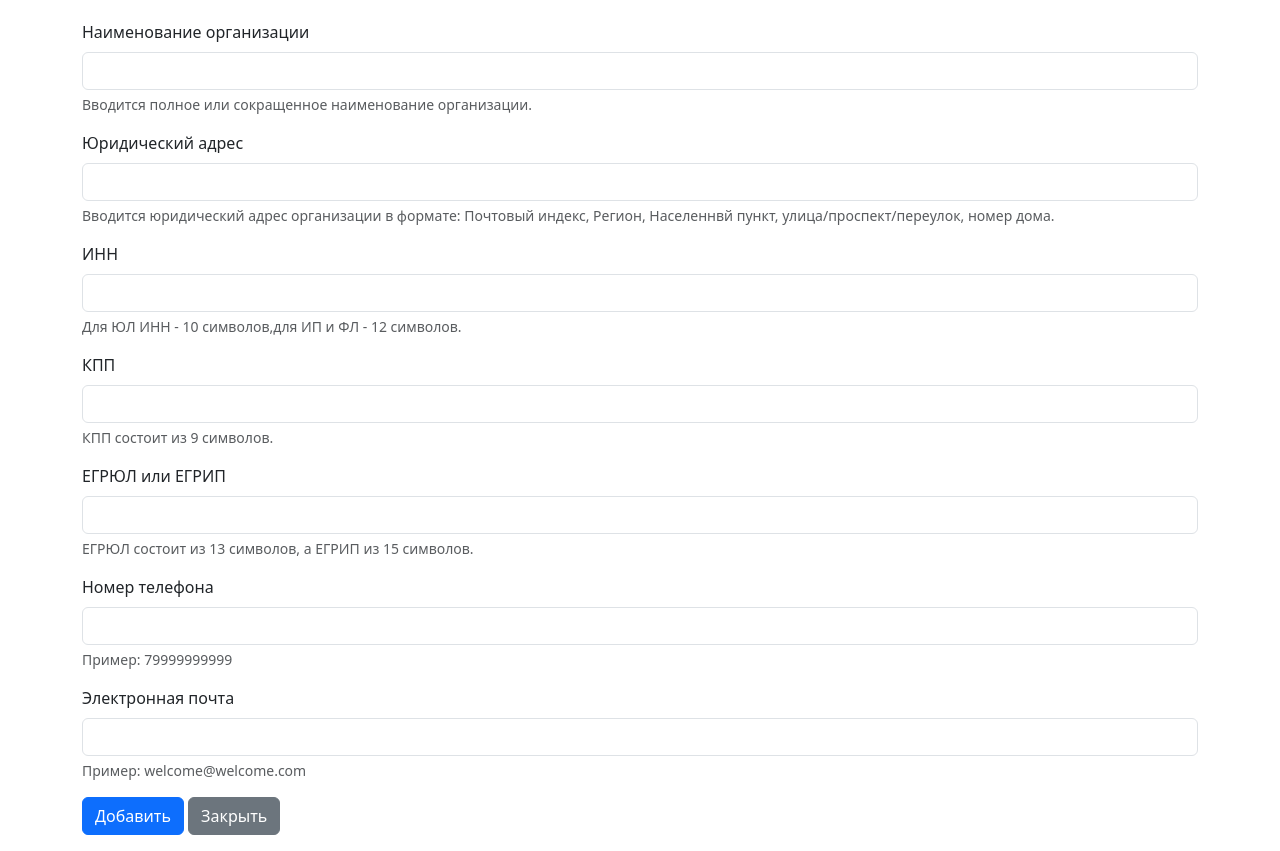
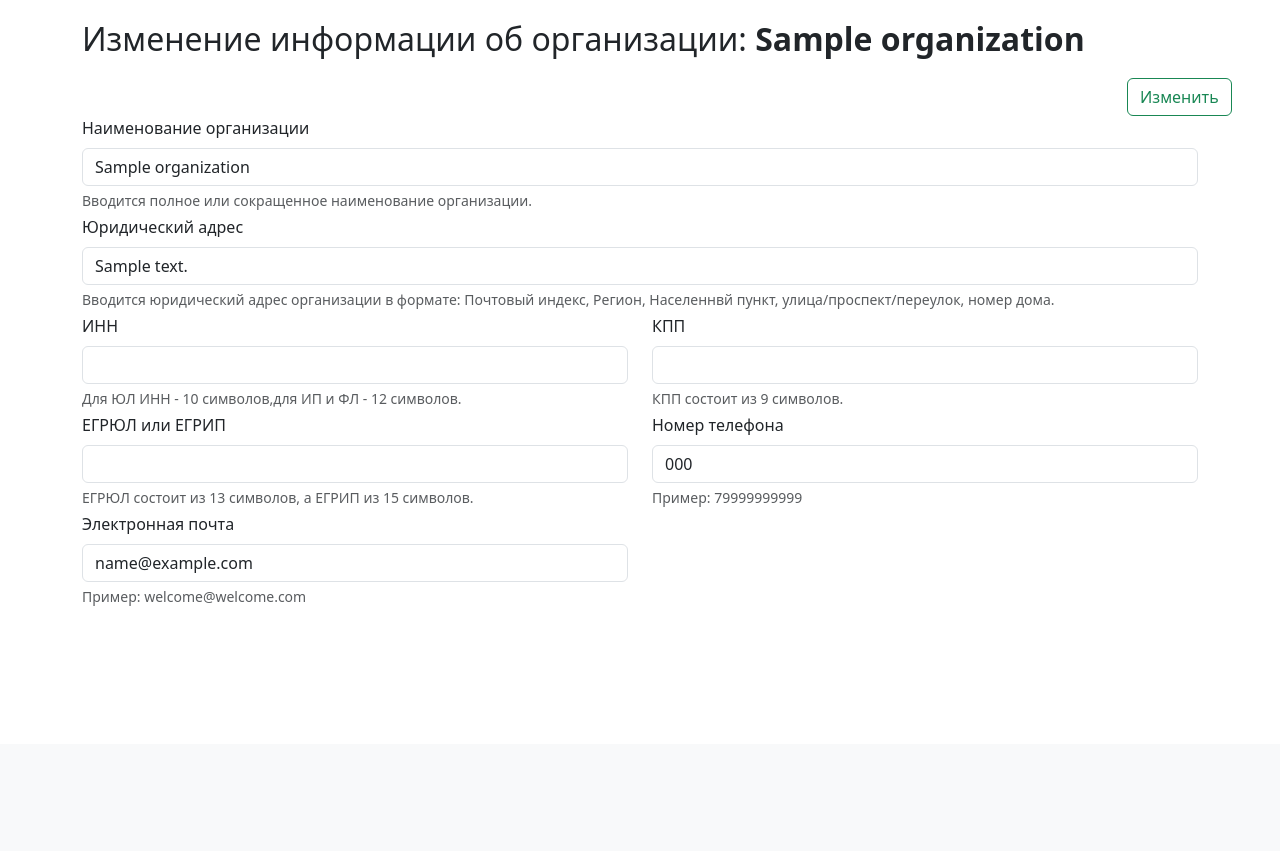
Before and after one commit to betinvoker/cert_furniture_prod, a Flask app: template templates/update_organization.html in a window 1280 px wide. Shown: the part 56-907 px from the top of the page. After the commit the page ends 662 px from the top, so only its background shows below. Run offline with Flask 3, Linux system fonts and the light colour scheme; the template is opened without the code that fills it: values that come from a table or form of the project are taken from there, others are empty; a user stored in the database is signed in; tables that the repository leaves empty hold one stand-in row (values such as "Sample post").

Commit message:
new page update_organization

```diff
--- a/app.py
+++ b/app.py
@@ -103,7 +103,8 @@ def profile_worker(login):
 def my_organization(login):
     customer = Customer.query.filter_by(login=session['login']).first()
     organizations = Organization.query.filter_by(id_client=customer.id)
-    return render_template('my_organization.html', user=customer, organizations=organizations,)
+
+    return render_template('my_organization.html', user=customer, organizations=organizations)
 
 @app.route("/add_myorganization", methods=['POST'])
 def add_organization():
@@ -128,55 +129,33 @@ def add_organization():
         db.session.rollback()
         return f"Ошибка записи: {e}", 500
 
+@app.route("/myorganization/update/<int:id>")
+def update_organization(id):
+    organization = Organization.query.get_or_404(id)
+    return render_template('update_organization.html', organization=organization)
 
-# @app.route("/myorganization/<int:id>/update")
-# def update_organization(id):
-#     id = request.form.get('id')
-#     organization = Organization.query.group_by(id)
+@app.route('/organization/update/<int:id>', methods=['POST'])
+def organization_update(id):
+    try:
+        organization = Organization.query.get(request.form['id'])
 
-#     return render_template('update_organization.html', organization=organization)
+        organization.name = request.form['name']
+        organization.jur_address = request.form['jur_address']
+        organization.inn = request.form['inn']
+        organization.kpp = request.form['kpp']
+        organization.egrul_egrip = request.form['egrul_egrip']
+        organization.phone = request.form['phone']
+        organization.email = request.form['email']
 
-# @app.route('/myorganization/<int:id>/update', methods=['POST'])
-# def update_organization(id):
-#     id = request.form.get('id')
-#     organization = Organization.query.get_or_404(id)
+        db.session.commit()
 
-#     # Сохраняем старые значения для отображения в случае ошибки
-#     old_name = organization.name
-#     old_jur_address = organization.jur_address
-#     old_inn = organization.inn
-#     old_kpp = organization.kpp
-#     old_egrul_egrip = organization.egrul_egrip
-#     old_phone = organization.phone
-#     old_email = organization.email
+        flash("Информация об организации обновлена!")
+        return redirect(url_for('my_organization', login=session['login']))
+    except Exception as e:
+        db.session.rollback()
+        return f"Ошибка записи: {e}", 500
 
-#     try:
-#         organization.name = request.form.get('name')
-#         organization.jur_address = request.form.get('jur_address')
-#         organization.inn = request.form.get('inn')
-#         organization.kpp = request.form.get('kpp')
-#         organization.egrul_egrip = request.form.get('egrul_egrip')
-#         organization.phone = request.form.get('phone')
-#         organization.email = request.form.get('email')
-
-#         db.session.commit()
-#         flash('Изменения успешно сохранены!', 'success')
-#     except Exception as e:
-#         db.session.rollback()
-#         # Возвращаем старые значения при ошибке
-#         organization.title = old_name
-#         organization.description = old_jur_address
-#         organization.description = old_inn
-#         organization.description = old_kpp
-#         organization.description = old_egrul_egrip
-#         organization.description = old_phone
-#         organization.description = old_email
-
-#         flash(f'Ошибка при сохранении: {str(e)}', 'danger')
-
-#     return redirect(url_for('my_organization', login=session['login']))
-
-@app.route('/myorganization/<int:id>/delete', methods=['POST'])
+@app.route('/myorganization/delete/<int:id>', methods=['POST'])
 def delete_organization(id):
     organization = Organization.query.get_or_404(id)
     db.session.delete(organization)
--- a/templates/my_organization.html
+++ b/templates/my_organization.html
@@ -95,7 +95,7 @@
                 <td>{{organization.email}}</td>
 
                 <td>
-                    <!-- <a type="button" class="btn btn-outline-success" href="{{ url_for('update_organization', organization.id) }}">Изменить</a> -->
+                    <a type="button" class="btn btn-outline-success" href="{{ url_for('update_organization', id=organization.id) }}">Изменить</a>
                 </td>
                 <td>
                     <form action="{{ url_for('delete_organization', id=organization.id) }}" method="POST">
--- a/templates/update_organization.html
+++ b/templates/update_organization.html
@@ -2,50 +2,54 @@
 
 {% block title %}Изменение информации об организации {{organization.name}}{% endblock %}
 
+{% block top %}
+<h2 style="margin-top: 20px;">Изменение информации об организации: <strong>{{organization.name}}</strong></h2>
+{% endblock %}
+
 {% block content %}
-<div class="row" style="margin-top: 20px;">
+<form method="POST" action="{{ url_for('organization_update', id=organization.id) }}" style="margin-top: 20px;">
+    <div class="row justify-content-sm-end">
+        <div class="col-2 col-lg-1">
+            <button type="submit" class="btn btn-outline-success">Изменить</button>
+        </div>
+    </div>
+    <div class="row">
+        <input type="hidden" name="id" value="{{ organization.id }}">
         <div class="col-md-12">
-        <form id="addFormOrganization" method="POST" action="/add_myorganization">
-            <div class="mb-3">
             <label for="exampleInputName" class="form-label">Наименование организации</label>
-                <input type="text" class="form-control" name="name" id="exampleInputName" aria-describedby="nameHelp">
+            <input type="text" class="form-control" name="name" id="exampleInputName" aria-describedby="nameHelp"  value="{{organization.name}}">
             <div id="nameHelp" class="form-text">Вводится полное или сокращенное наименование организации.</div>
         </div>
-            <div class="mb-3">
+        <div class="col-md-12 mt-1">
             <label for="exampleInputJurAddress" class="form-label">Юридический адрес</label>
-                <input type="text" class="form-control" name="jur_address" id="exampleInputJurAddress" aria-describedby="juraddressHelp">
+            <input type="text" class="form-control" name="jur_address" id="exampleInputJurAddress" aria-describedby="juraddressHelp" value="{{organization.jur_address}}">
             <div id="juraddressHelp" class="form-text">Вводится юридический адрес организации в формате: Почтовый индекс, Регион, Населеннвй пункт, улица/проспект/переулок, номер дома.</div>
         </div>
-            <div class="mb-3">
+        <div class="col-12 col-sm-6 mt-1">
             <label for="exampleInputINN" class="form-label">ИНН</label>
-                <input type="number" class="form-control" name="inn" id="exampleInputINN" aria-describedby="innHelp" pattern="\d{12}" required>
+            <input type="number" class="form-control" name="inn" id="exampleInputINN" aria-describedby="innHelp" pattern="\d{12}" value="{{organization.inn}}" required>
             <div id="innHelp" class="form-text">Для ЮЛ ИНН - 10 символов,для ИП и ФЛ - 12 символов.</div>
         </div>
-            <div class="mb-3">
+        <div class="col-12 col-md-6 mt-1">
             <label for="exampleInputKPP" class="form-label">КПП</label>
-                <input type="number" class="form-control" name="kpp" id="exampleInputKPP" aria-describedby="kppHelp" pattern="\d{9}" required>
+            <input type="number" class="form-control" name="kpp" id="exampleInputKPP" aria-describedby="kppHelp" pattern="\d{9}" value="{{organization.kpp}}" required>
             <div id="kppHelp" class="form-text">КПП состоит из 9 символов.</div>
         </div>
-            <div class="mb-3">
+        <div class="col-12 col-md-6 mt-1">
             <label for="exampleInputEGRULEGRIP" class="form-label">ЕГРЮЛ или ЕГРИП</label>
-                <input type="number" class="form-control" name="egrul_egrip" id="exampleInputEGRULEGRIP" aria-describedby="egrulegripHelp" pattern="\d{15}" required>
+            <input type="number" class="form-control" name="egrul_egrip" id="exampleInputEGRULEGRIP" aria-describedby="egrulegripHelp" pattern="\d{15}" value="{{organization.egrul_egrip}}" required>
             <div id="egrulegripHelp" class="form-text">ЕГРЮЛ состоит из 13 символов, а ЕГРИП из 15 символов.</div>
         </div>
-            <div class="mb-3">
-                <label for="exampleInputPassword1" class="form-label">Номер телефона</label>
-                <input type="number" class="form-control" name="phone" id="exampleInputPassword1" aria-describedby="phoneHelp" pattern="\d{12}" required>
+        <div class="col-12 col-md-6 mt-1">
+            <label for="exampleInputPhone" class="form-label">Номер телефона</label>
+            <input type="number" class="form-control" name="phone" id="exampleInputPhone" aria-describedby="phoneHelp" pattern="\d{12}" value="{{organization.phone}}" required>
             <div id="phoneHelp" class="form-text">Пример: 79999999999</div>
         </div>
-            <div class="mb-3">
+        <div class="col-12 col-md-6 mt-1">
             <label for="exampleInputEmail" class="form-label">Электронная почта</label>
-                <input type="email" class="form-control" name="email" id="exampleInputEmail" aria-describedby="emailHelp">
+            <input type="email" class="form-control" name="email" id="exampleInputEmail" aria-describedby="emailHelp" value="{{organization.email}}">
             <div id="emailHelp" class="form-text">Пример: welcome@welcome.com</div>
         </div>
-                <div class="mb-3">
-                <button type="submit" class="btn btn-primary">Добавить</button>
-                <button type="button" class="btn btn-secondary" data-bs-dismiss="modal">Закрыть</button>
     </div>
 </form>
-    </div>
-</div>
 {% endblock %}
```
Lines whose indentation alone changed are shown as unchanged.
